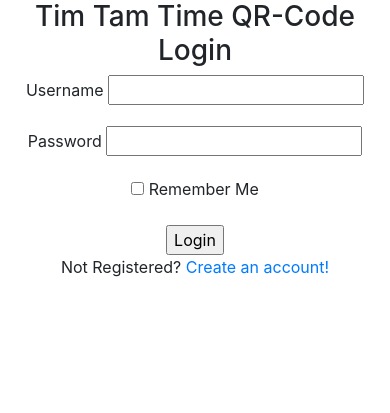
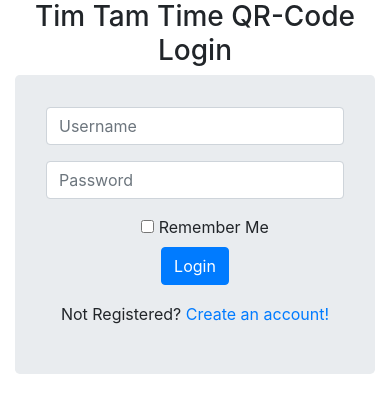
Before and after one commit to rowan-smith/Project-QR, a Flask app: page /login in a window 390 px wide. Shown: the part 66-479 px from the top of the page. Run offline with Flask 2, Linux system fonts and the light colour scheme; some libraries are stand-ins or nearby versions.

Commit message:
Start making login responsive

```diff
--- a/templates/auth/login.html
+++ b/templates/auth/login.html
@@ -8,29 +8,38 @@
     {#        <h1 class="alert-info">{{ item }}</h1>#}
     {#    {% endfor %}#}
 
-    {#LOGIN FORM START#}
-    <form method="POST" class="text-center">
+    {#    <div class="jumbotron d-flex align-items-center">#}
+    {#        <div class="container">#}
+    {#            <p>Centered Text</p>#}
+    {#        </div>#}
+    {#    </div>#}
 
     <h3>Tim Tam Time QR-Code Login</h3>
 
-        <div class="text-center center_vertical">
+    <div class="jumbotron align-items-center d-flex justify-content-center align-middle h-auto">
+        <div class="container text-center">
+            <form method="POST">
                 {{ form.csrf_token }}
-            <p>
-                {{ form.username.label }}
-                {{ form.username }}
-            </p>
-            <p>
-                {{ form.password.label }}
-                {{ form.password }}
-            </p>
-            <p>
-                {{ form.remember_me }}
+                <div class="form-group">
+                    {#                {{ form.username.label }}#}
+                    {{ form.username(class_="form-control", placeholder="Username") }}
+                </div>
+
+                <div class="form-group">
+                    {#                {{ form.password.label }}#}
+                    {{ form.password(class_="form-control", placeholder="Password") }}
+                </div>
+
+                <div class="form-check">
+                    {{ form.remember_me(class_="form-check-label") }}
                     {{ form.remember_me.label }}
-            </p>
-            {{ form.login }}
+                </div>
+
+                {{ form.login(class_="btn btn-primary") }}
+            </form>
+            <div class="dropdown-divider"></div>
             <p>Not Registered? <a href="{{ url_for('auth._register') }}">Create an account!</a></p>
         </div>
-    </form>
-    {#LOGIN FORM END#}
+    </div>
 
 {%- endblock %}
```
Also changed, not shown: templates/auth/login2.html (deleted, +0 -19 lines). Lines whose indentation alone changed are shown as unchanged.
